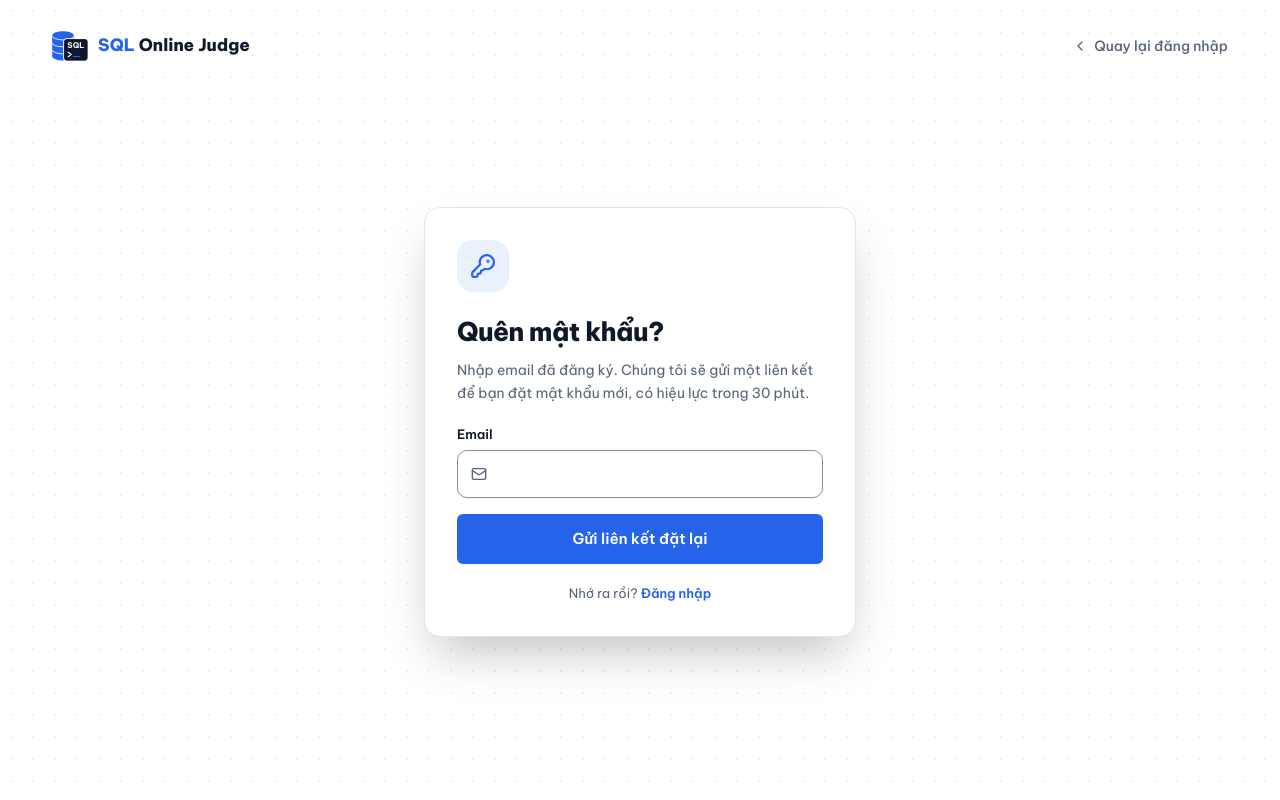
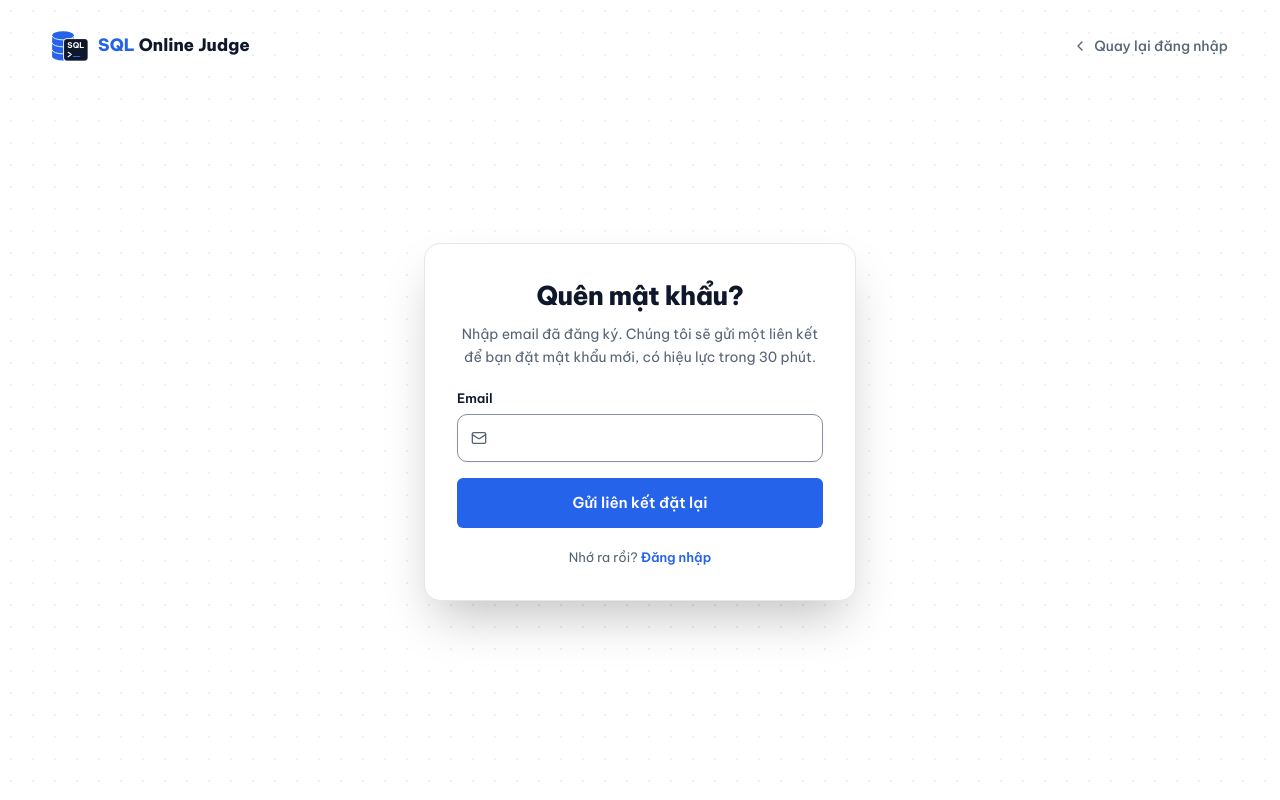
Before and after one commit to maitatduy/sql-online-judge, a Next.js app in the folder frontend/: page /forgot-password in a window 1280 px wide. Built offline with nearby package versions, Linux system fonts and the light colour scheme; no server answers.

Commit message:
feat: center the forgot password heading and drop its icon (#295)

```diff
--- a/frontend/src/features/auth/components/AuthStatusCard.tsx
+++ b/frontend/src/features/auth/components/AuthStatusCard.tsx
@@ -8,6 +8,7 @@ interface AuthStatusCardProps {
     tone: "brand" | "destructive";
     title: string;
     description: React.ReactNode;
+    headingAlign?: "start" | "center";
     isBusy?: boolean;
     children?: React.ReactNode;
 }
@@ -17,6 +18,7 @@ export function AuthStatusCard({
     tone,
     title,
     description,
+    headingAlign = "start",
     isBusy = false,
     children,
 }: AuthStatusCardProps) {
@@ -35,7 +37,7 @@ export function AuthStatusCard({
                     <Icon aria-hidden="true" data-testid="auth-status-icon" className="size-6.5" />
                 </span>
             )}
-            <div>
+            <div className={cn(headingAlign === "center" && "text-center")}>
                 <h1 className="text-[26px] font-extrabold tracking-[-0.02em]">{title}</h1>
                 <p className="mt-2 text-sm leading-relaxed text-muted-foreground">{description}</p>
             </div>
--- a/frontend/src/features/auth/components/ForgotPasswordFlow.tsx
+++ b/frontend/src/features/auth/components/ForgotPasswordFlow.tsx
@@ -1,7 +1,7 @@
 "use client";
 
 import { zodResolver } from "@hookform/resolvers/zod";
-import { KeyRound, Mail } from "lucide-react";
+import { Mail } from "lucide-react";
 import Link from "next/link";
 import { useState } from "react";
 import { useForm } from "react-hook-form";
@@ -51,8 +51,8 @@ export function ForgotPasswordFlow() {
 
     return (
         <AuthStatusCard
-            icon={KeyRound}
             tone="brand"
+            headingAlign="center"
             title="Quên mật khẩu?"
             description="Nhập email đã đăng ký. Chúng tôi sẽ gửi một liên kết để bạn đặt mật khẩu mới, có hiệu lực trong 30 phút."
         >
```
Also changed, not shown: 1 other file (tests, documents, lock files or other folders).
